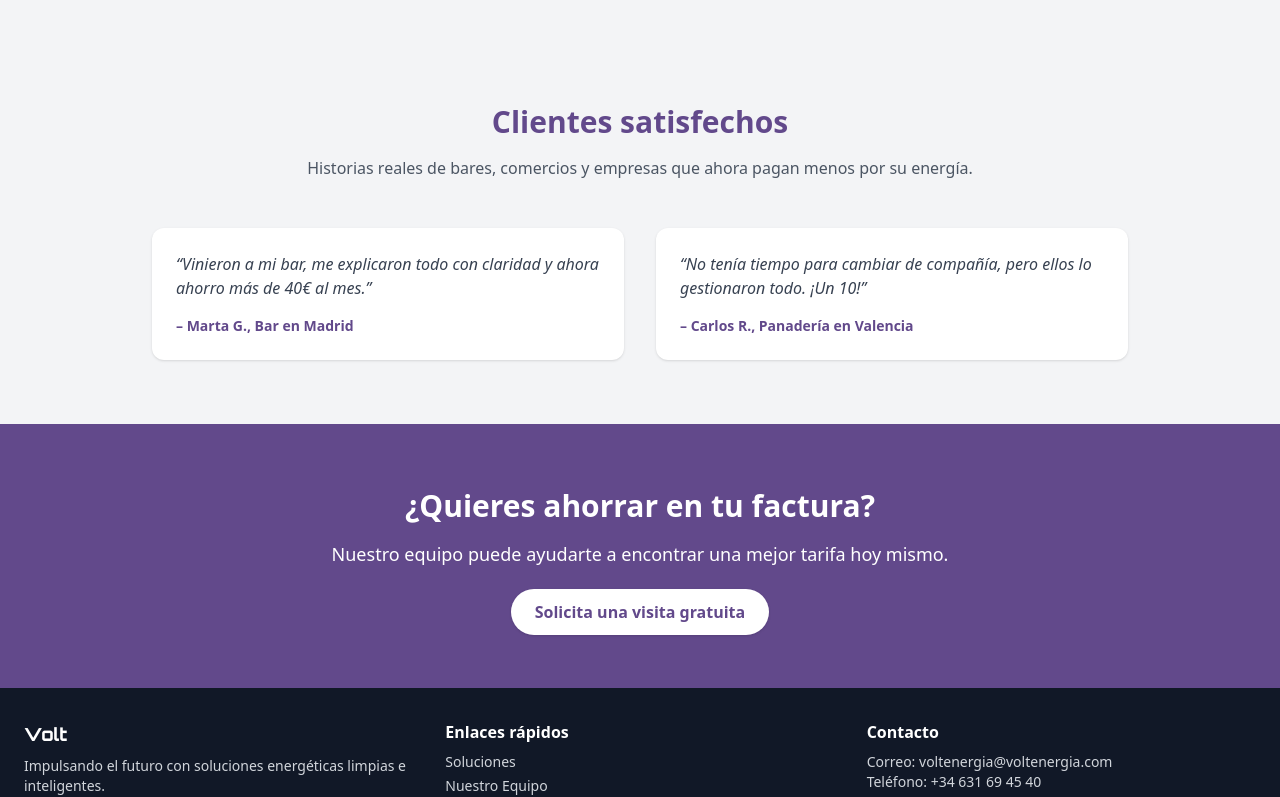
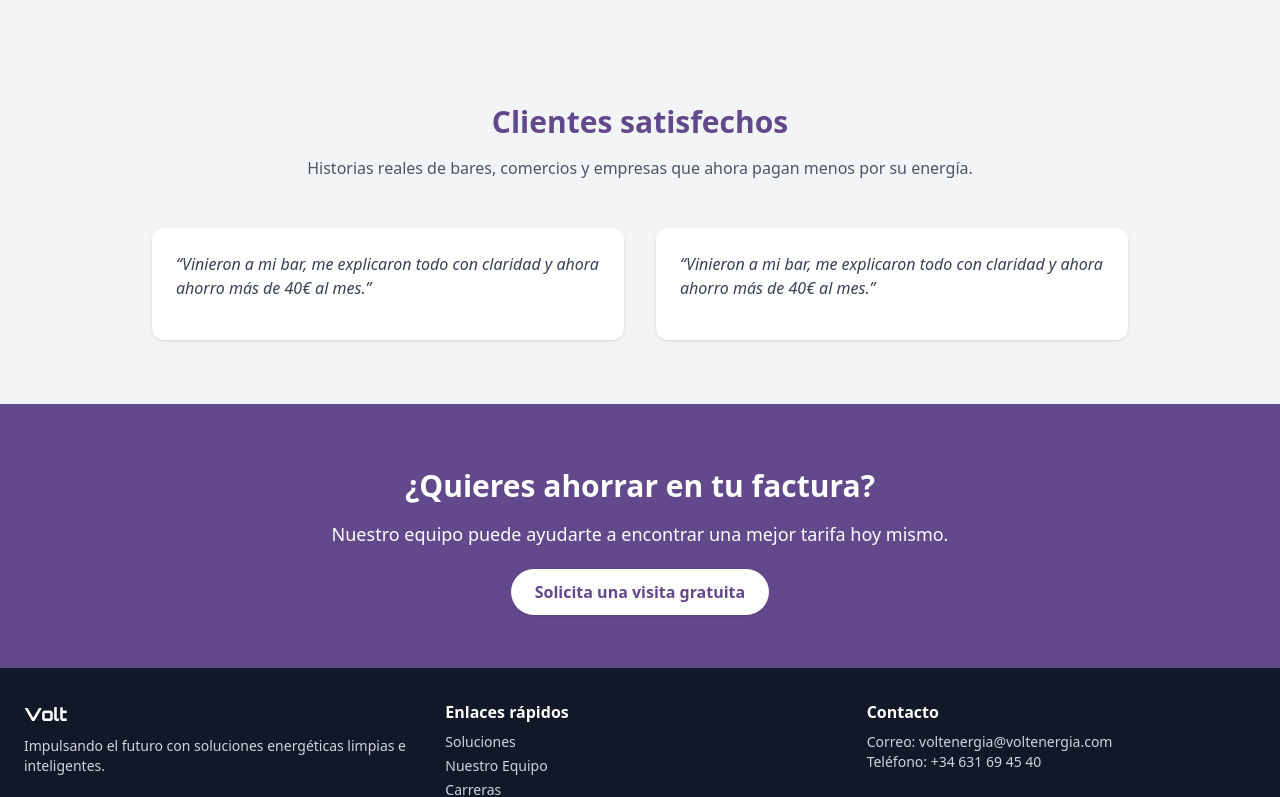
Before and after one commit to probablynotannie/volt, a React (Vite) app: page / in a window 1280 px wide. Shown: the part 1600-2397 px from the top of the page. Built offline with nearby package versions, Linux system fonts and the light colour scheme.

Commit message:
Intento push

```diff
--- a/src/componentes/Landing.jsx
+++ b/src/componentes/Landing.jsx
@@ -23,7 +23,7 @@ function Landing() {
           </div>
         </section>
         <section
-          className="relative group bg-gradient-to-r from-primary via-purple-500 to-pink-500 animate-gradient-x pt-10 lg:pt-28 pb-16 p-5 gap-20 flex justify-between flex-col items-center overflow-hidden"
+          className="relative group bg-gradient-to-r from-primary via-purple-900 to-pink-800 animate-gradient-x pt-10 lg:pt-28 pb-16 p-5 gap-20 flex justify-between flex-col items-center overflow-hidden"
           onMouseMove={(e) => {
             const rect = e.currentTarget.getBoundingClientRect();
             setMousePos({ x: e.clientX - rect.left, y: e.clientY - rect.top });
--- a/src/componentes/apartados/Testimonios.jsx
+++ b/src/componentes/apartados/Testimonios.jsx
@@ -1,21 +1,36 @@
 export default function Testimonios() {
+  const clientes = [
+    {
+      persona: "Marta G., Bar en Madrid",
+      texto:
+        "Vinieron a mi bar, me explicaron todo con claridad y ahora ahorro más de 40€ al mes.",
+    },
+    {
+      persona: "– Marta G., Bar en Madrid",
+      texto:
+        "  “No tenía tiempo para cambiar de compañía, pero ellos lo gestionaron todo. ¡Un 10!”",
+    },
+  ];
   return (
     <section className="bg-gray-100 py-16" id="testimonios">
       <div className="max-w-5xl mx-auto px-6 text-center">
-        <h2 className="text-3xl font-bold text-primary mb-4">Clientes satisfechos</h2>
+        <h2 className="text-3xl font-bold text-primary mb-4">
+          Clientes satisfechos
+        </h2>
         <p className="text-gray-600 mb-12">
-          Historias reales de bares, comercios y empresas que ahora pagan menos por su energía.
+          Historias reales de bares, comercios y empresas que ahora pagan menos
+          por su energía.
         </p>
-
         <div className="grid md:grid-cols-2 gap-8 text-left">
-          <div className="bg-white p-6 rounded-xl shadow">
-            <p className="text-gray-700 italic">“Vinieron a mi bar, me explicaron todo con claridad y ahora ahorro más de 40€ al mes.”</p>
-            <p className="mt-4 text-sm font-semibold text-primary">– Marta G., Bar en Madrid</p>
-          </div>
-          <div className="bg-white p-6 rounded-xl shadow">
-            <p className="text-gray-700 italic">“No tenía tiempo para cambiar de compañía, pero ellos lo gestionaron todo. ¡Un 10!”</p>
-            <p className="mt-4 text-sm font-semibold text-primary">– Carlos R., Panadería en Valencia</p>
-          </div>
+          {clientes.map((cliente, index) => (
+            <div key={index} className="bg-white p-6 rounded-xl shadow">
+              <p className="text-gray-700 italic">
+                “Vinieron a mi bar, me explicaron todo con claridad y ahora
+                ahorro más de 40€ al mes.”
+              </p>
+              <p className="mt-4 text-sm font-semibold text-primary"></p>
+            </div>
+          ))}
         </div>
       </div>
     </section>
```
